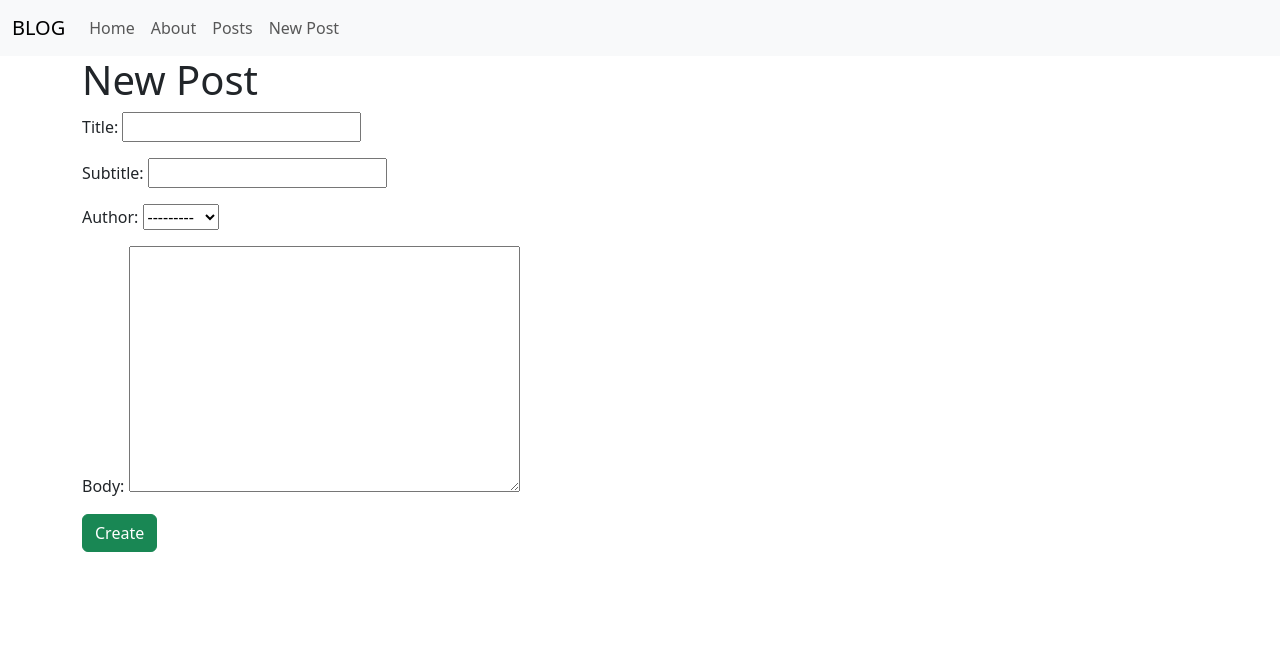
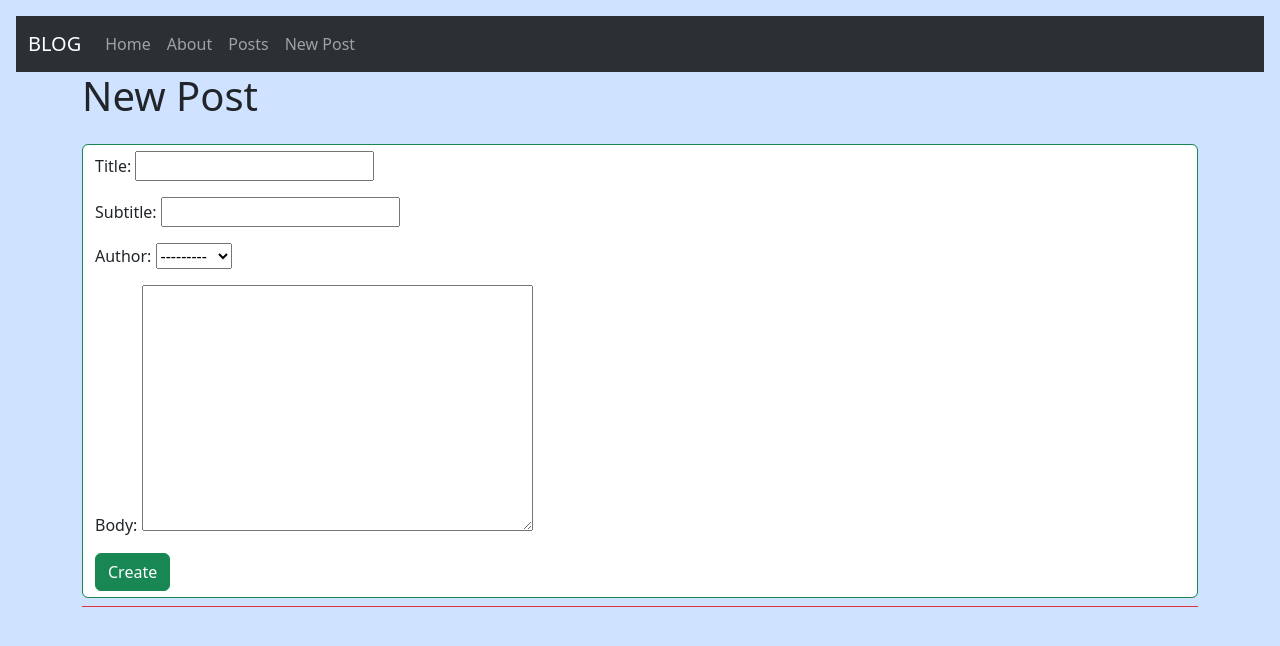
Before and after one commit to mia2380/FSDI-112-Blog, a Django app: page /posts/new/ in a window 1280 px wide. Shown: the top 646 px of the page. Run offline with Django 4.2, Linux system fonts and the light colour scheme; data comes from the database, SQL or seed files in the repository; both versions use the stored data as it was after the commit; parts of the project's set-up code (start-up, migrations or seed data) failed here and were passed over.

Commit message:
updated Style

```diff
--- a/config/urls.py
+++ b/config/urls.py
@@ -15,12 +15,13 @@ Including another URLconf
 """
 from django.contrib import admin
 from django.urls import include, path
+
 from django.contrib.auth import urls
 
 urlpatterns = [
     path('admin/', admin.site.urls),
     path('', include('pages.urls')),
     path('posts/', include('posts.urls')),
-    path("accounts/", include("django.contrib.auth.urls")),
+    path('accounts/', include('django.contrib.auth.urls')),
     path('accounts/', include('accounts.urls')),
 ]
--- a/static/css/base.css
+++ b/static/css/base.css
@@ -0,0 +1,8 @@
+h1 {
+  color: rgb(226, 19, 19);
+}
+
+body {
+  background-color: rgb(65, 63, 63);
+  color: #fff;
+}
--- a/templates/base.html
+++ b/templates/base.html
@@ -9,12 +9,12 @@
     <title>{% block title%}{% endblock title %}</title>
     <link href="https://cdn.jsdelivr.net/npm/bootstrap@5.3.0-alpha1/dist/css/bootstrap.min.css" rel="stylesheet"
         integrity="sha384-GLhlTQ8iRABdZLl6O3oVMWSktQOp6b7In1Zl3/Jr59b6EGGoI1aFkw7cmDA6j6gD" crossorigin="anonymous">
-    <link rel="stylesheet" href="{% static 'css/base.css' %}">
+    <link rel="stylesheet" href="{% static 'css/style.css' %}">
 </head>
 
-<body>
-    <nav class="navbar navbar-expand-lg bg-body-tertiary">
-        <div class="container-fluid">
+<body class="p-3 mb-2 bg-primary-subtle text-emphasis-primary">
+    <nav class="navbar navbar-expand-lg bg-body-tertiary bg-dark" data-bs-theme="dark"">
+        <div class=" container-fluid">
         <a class="navbar-brand" href="{% url 'home' %}">BLOG</a>
         <button class="navbar-toggler" type="button" data-bs-toggle="collapse" data-bs-target="#navbarNav"
             aria-controls="navbarNav" aria-expanded="false" aria-label="Toggle navigation">
--- a/templates/posts/new.html
+++ b/templates/posts/new.html
@@ -3,11 +3,14 @@
 {% block title %}New Post{% endblock title %}
 
 {% block content %}
-<h1>New Post</h1>
-
-<form method="POST">
-    {% csrf_token %}
-    {{ form.as_p }}
-    <input type="submit" class="btn btn-success" value="Create">
-</form>
+<div class="mb-4">
+    <h1>New Post</h1>
+</div>
+<div class="h4 pb-2 mb-4 text-danger border-bottom border-danger">
+    <form method="POST" class="form-control border-success" id="exampleFormControlInput1">
+        {% csrf_token %}
+        {{ form.as_p }}
+        <input type="submit" class="btn btn-success" value="Create">
+    </form>
+</div>
 {% endblock content %}
--- a/templates/registration/password_change_done.html
+++ b/templates/registration/password_change_done.html
@@ -4,6 +4,6 @@
 
 {% block content %}
 <h1>Password Changed Successfully</h1>
-<p>Your password was Successfully changed.</p>
+<p>Your password was successfully changed.</p>
 <p><a href="{% url 'home' %}">Click here</a> to go to the home page.</p>
 {% endblock content %}
```
Also changed, not shown: db.sqlite3, 1 other file. Lines whose indentation alone changed are shown as unchanged.
